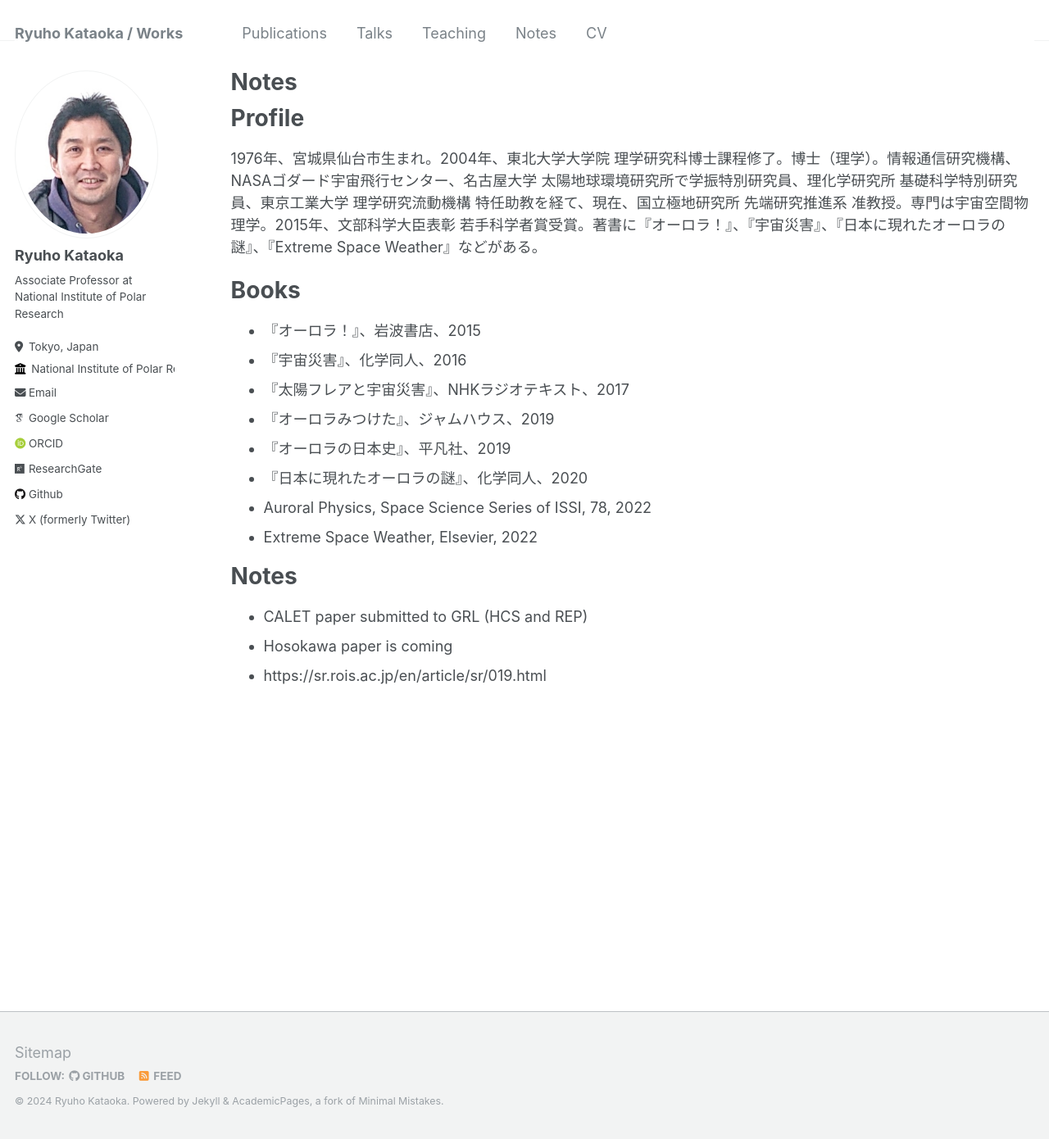
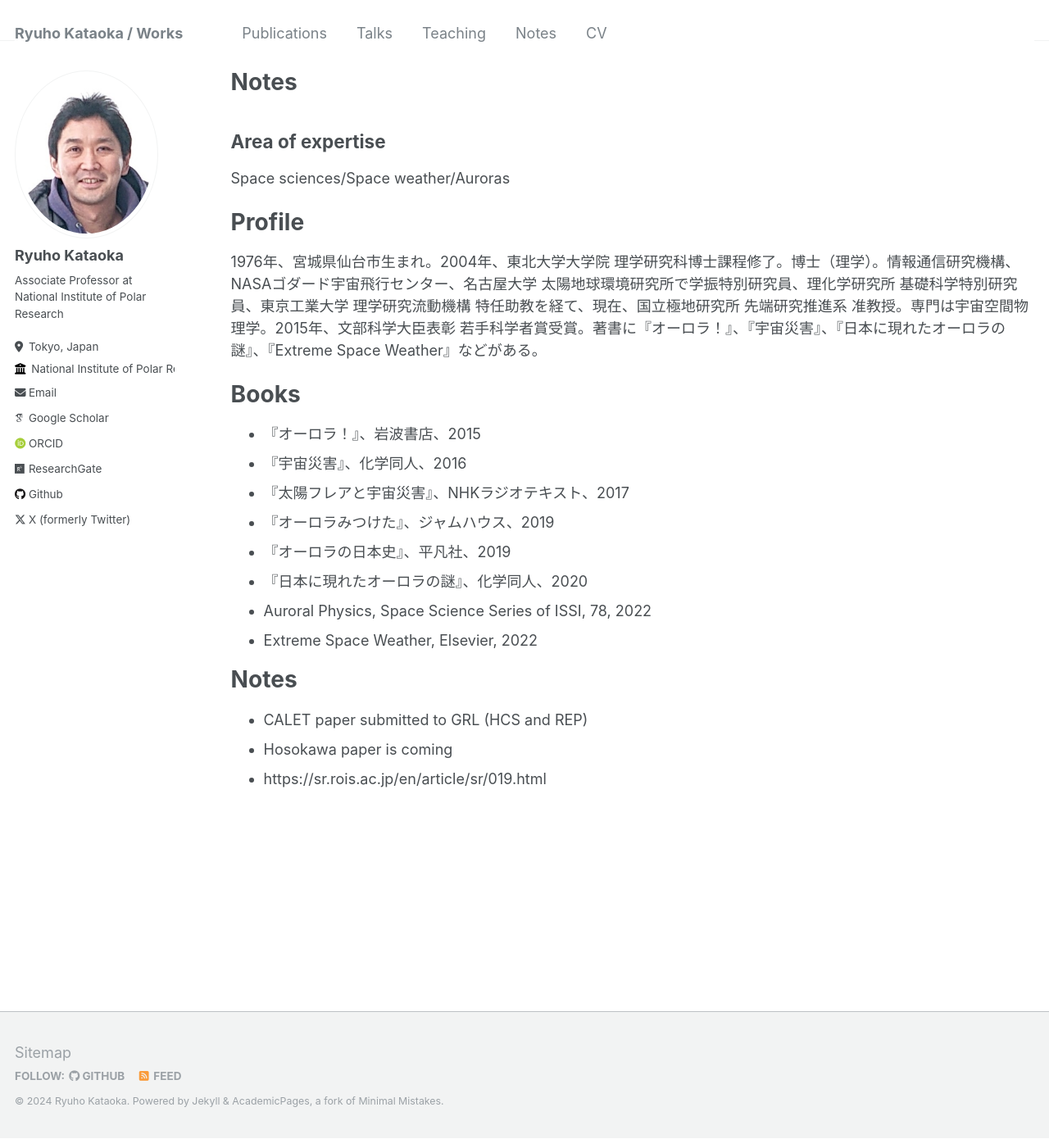
Before and after one commit to ryuhokataoka/ryuhokataoka.github.io, a Jekyll site: the page built from _pages/notes.md, in a window 1280 px wide and 1390 px high. Shown: the whole window at 82% size. Built offline with Jekyll 4.4.1, drawn with Linux system fonts in a browser that asks for light colours; some web fonts are replaced.

Commit message:
Update notes.md

```diff
--- a/_pages/notes.md
+++ b/_pages/notes.md
@@ -4,6 +4,10 @@ title: "Notes"
 permalink: /notes/
 author_profile: true
 ---
+
+Area of expertise
+----
+Space sciences/Space weather/Auroras
 
 Profile
 ====
```
